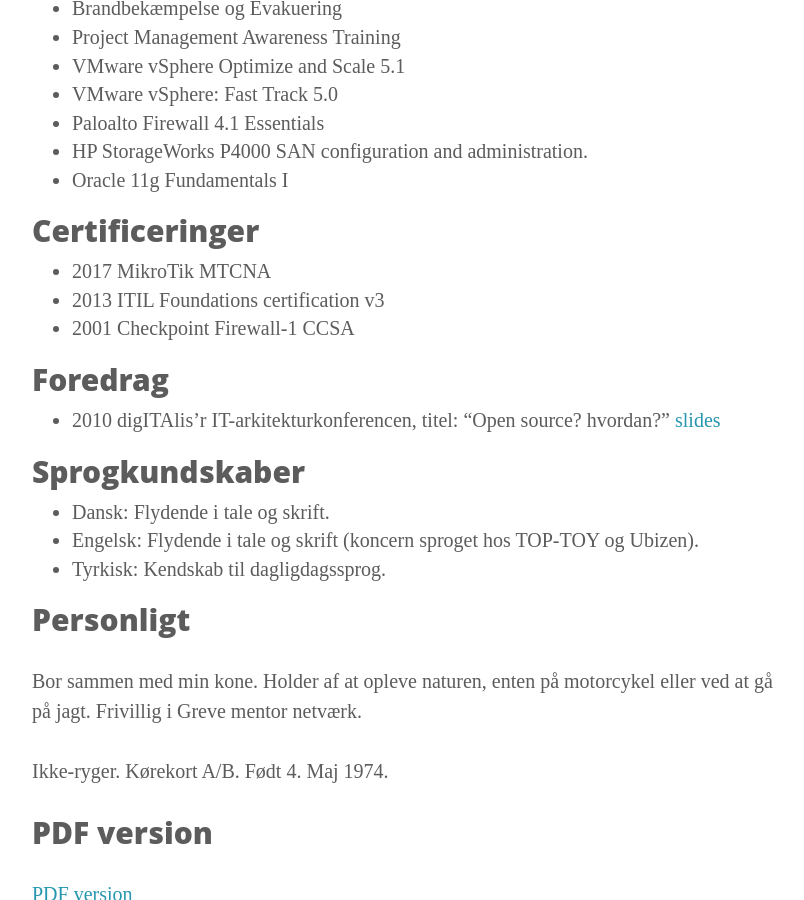
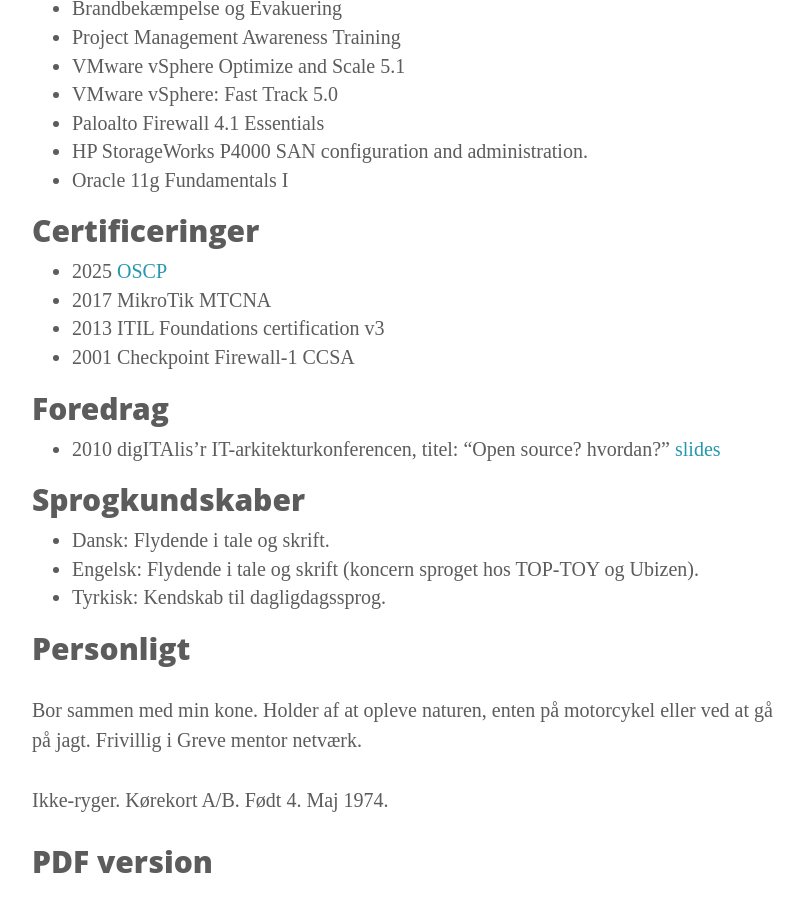
Before and after one commit to clysel/christian.lysel.net, a Jekyll site: the page built from cv.markdown, in a window 1280 px wide and 900 px high, scrolled down 2458 px. Shown: the whole window, without its empty margins (233-1037 px from the left). Built offline with Jekyll 4.4.1, drawn with Linux system fonts in a browser that asks for light colours.

Commit message:
Update cv.markdown
OSCP

```diff
--- a/cv.markdown
+++ b/cv.markdown
@@ -69,6 +69,7 @@
 
 ## Certificeringer
 
+  * 2025 [OSCP](https://credentials.offsec.com/39f3313b-6668-4ecf-bfc3-de3ff5fb0061)
   * 2017 MikroTik MTCNA
   * 2013 ITIL Foundations certification v3
   * 2001 Checkpoint Firewall-1 CCSA
```
